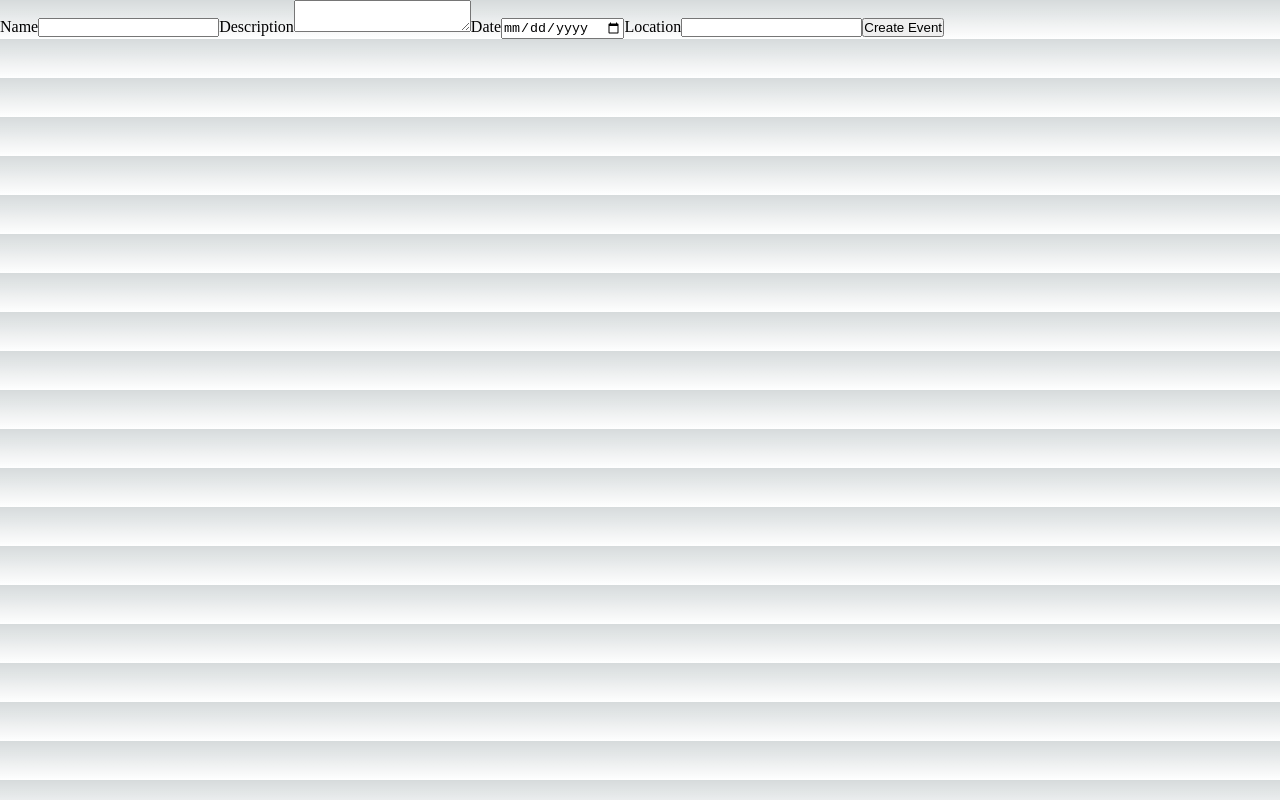
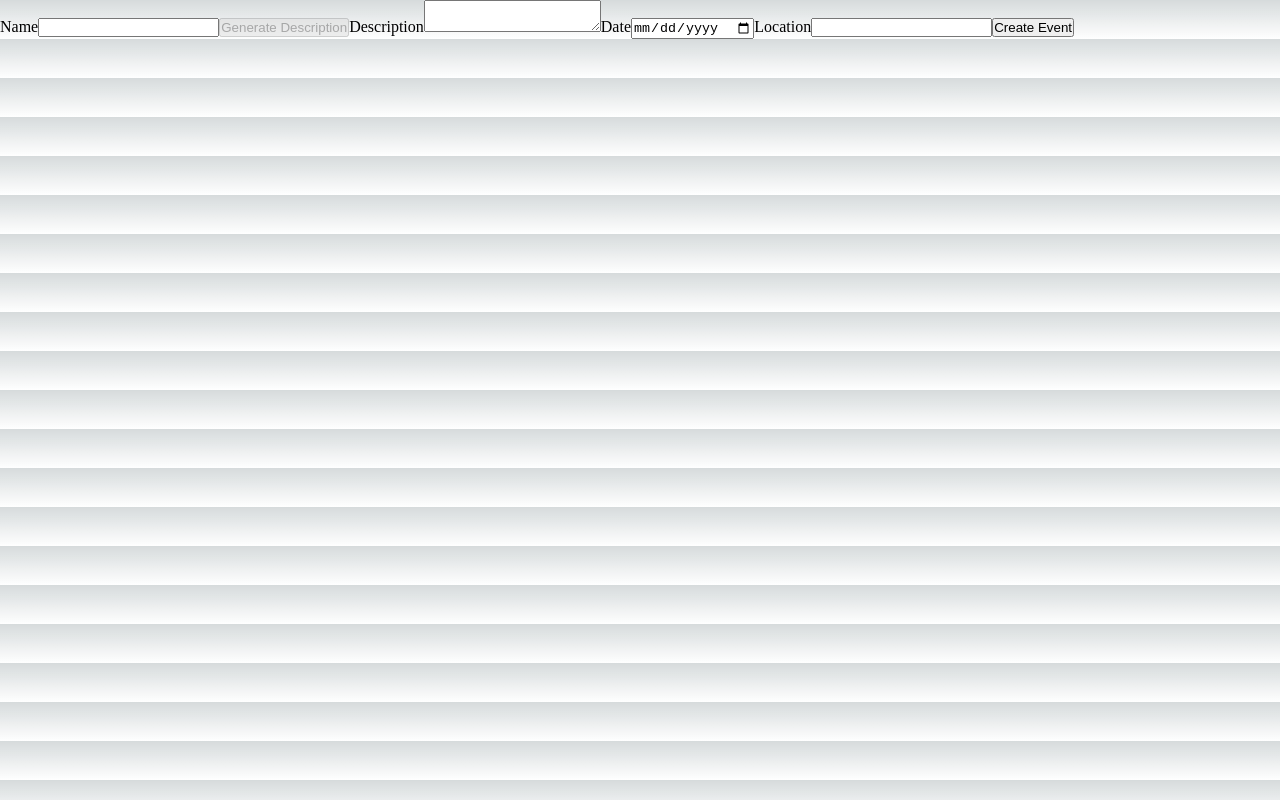
Before and after one commit to MisterNooblet/next-invite, a Next.js app: page /components/NewEvent in a window 1280 px wide. Built offline with nearby package versions, Linux system fonts and the light colour scheme.

Commit message:
attendee page converted to sql and ai description

```diff
--- a/package.json
+++ b/package.json
@@ -9,6 +9,8 @@
     "lint": "next lint"
   },
   "dependencies": {
+    "@google/maps": "^1.1.3",
+    "@googlemaps/google-maps-services-js": "^3.3.29",
     "@types/node": "18.16.3",
     "@types/react": "18.2.0",
     "@types/react-dom": "18.2.1",
@@ -16,9 +18,11 @@
     "dtgreeter": "^1.0.1",
     "eslint": "8.39.0",
     "eslint-config-next": "13.3.2",
+    "googleapis": "^118.0.0",
     "mongoose": "^7.1.0",
     "mysql2": "^3.2.4",
     "next": "13.3.2",
+    "openai": "^3.2.1",
     "qs": "^6.11.1",
     "react": "18.2.0",
     "react-dom": "18.2.0",
--- a/src/pages/api/attendee/[aid].tsx
+++ b/src/pages/api/attendee/[aid].tsx
@@ -1,17 +1,21 @@
 import type { NextApiRequest, NextApiResponse } from 'next';
-import connectDB from '../utils/connectDB';
-import Event from '../models/event';
-import Attendee from '../models/attendee';
-connectDB();
+import db from '../utils/connectMySql';
 
 export default async function handler(req: NextApiRequest, res: NextApiResponse): Promise<void> {
   const { aid } = req.query;
   switch (req.method) {
     case 'GET':
       try {
-        let attendee = await Attendee.findById(aid).populate('eventId');
+        const q = `SELECT * FROM attendee where id = ${aid}`;
+        let [attendee] = await (await db).query(q);
+        //@ts-ignore
+        attendee = attendee[0];
+        //@ts-ignore
+        const q2 = `SELECT * FROM events where uniqueId = ${attendee.eventId}`;
+        let [event] = await (await db).query(q2);
+        //@ts-ignore
+        attendee.event = event[0];
         console.log(attendee);
-
         res.status(200).json(attendee);
       } catch (err) {
         res.status(500).json({ error: err });
@@ -19,12 +23,10 @@ export default async function handler(req: NextApiRequest, res: NextApiResponse)
       break;
     case 'PUT':
       try {
-        console.log(req.body);
-        const attendee = await Attendee.findByIdAndUpdate(aid, req.body, {
-          new: true,
-          runValidators: true,
-        });
-        res.status(201).json(attendee);
+        const q = `UPDATE attendee SET isComing = ${req.body.isComing}, extraGuests = ${req.body.extraGuests} WHERE id = ${aid}`;
+        let [attendee] = await (await db).query(q);
+        //@ts-ignore
+        res.status(201).json(attendee[0]);
       } catch (err) {
         res.status(500).json({ error: err });
       }
--- /dev/null
+++ b/src/pages/api/description.ts
@@ -0,0 +1,79 @@
+import { Configuration, OpenAIApi } from 'openai';
+import { NextApiRequest, NextApiResponse } from 'next';
+
+const configuration = new Configuration({
+  apiKey: process.env.JAPETTA_API,
+});
+const openai = new OpenAIApi(configuration);
+
+export default async function handler(req: NextApiRequest, res: NextApiResponse): Promise<void> {
+  switch (req.method) {
+    case 'POST':
+      if (!configuration.apiKey) {
+        res.status(500).json({
+          error: {
+            message: 'OpenAI API key not configured, please follow instructions in README.md',
+          },
+        });
+
+        const name = req.body.name;
+        if (name.trim().length === 0) {
+          res.status(400).json({
+            error: {
+              message: 'Please enter a valid name',
+            },
+          });
+          return;
+        }
+
+        return;
+      }
+
+      try {
+        const completion = await openai.createCompletion({
+          model: 'text-davinci-003',
+          prompt: generatePrompt(req.body.name),
+          temperature: 0.2,
+          max_tokens: 60,
+        });
+        res.status(200).json({ description: completion.data.choices[0].text });
+      } catch (error: OpenAiError | any) {
+        // Consider adjusting the error handling logic for your use case
+        if (error.response) {
+          console.error(error.response.status, error.response.data);
+          res.status(error.response.status).json(error.response.data);
+        } else {
+          console.error(`Error with OpenAI API request: ${error.message}`);
+          res.status(500).json({
+            error: {
+              message: 'An error occurred during your request.',
+            },
+          });
+        }
+      }
+      break;
+    default:
+      res.status(405).json({ error: 'Method not supported' });
+      break;
+  }
+}
+
+interface OpenAiError {
+  response: {
+    status: number;
+    data: {
+      error: {
+        message: string;
+      };
+    };
+  };
+}
+
+function generatePrompt(event: string) {
+  const capitalizedAnimal = event[0].toUpperCase() + event.slice(1).toLowerCase();
+  return `Suggest a (60 word) description for an event.
+Event: Johns and janes wedding
+Description: Get ready to join us for an exciting and unforgettable event! We are thrilled to invite you to celebrate Johns and janes wedding with us. We are so excited to share this special day with you!
+Event: ${event}
+Description:`;
+}
--- a/src/pages/api/event/[eid].tsx
+++ b/src/pages/api/event/[eid].tsx
@@ -75,8 +75,6 @@ GROUP BY
               //@ts-ignore
               `https://next-invite-bay.vercel.app/attendee/${response.insertId}`
             );
-
-            console.log(response);
           }
         }
         res.status(201).json(event);
--- /dev/null
+++ b/src/pages/api/places.ts
@@ -0,0 +1,29 @@
+import { Client } from '@googlemaps/google-maps-services-js';
+import { NextApiRequest, NextApiResponse } from 'next';
+
+export default async function handler(req: NextApiRequest, res: NextApiResponse): Promise<void> {
+  const client = new Client({});
+  switch (req.method) {
+    case 'POST':
+      const input = req.body.address;
+
+      const response = await client.placeAutocomplete({
+        params: {
+          input: input,
+          key: process.env.GOOGLE_API || '',
+        },
+        timeout: 1000, // milliseconds
+      });
+      const predictions = response.data.predictions.map((prediction: { description: any; place_id: any }) => {
+        return {
+          description: prediction.description,
+          place_id: prediction.place_id,
+        };
+      });
+      res.send(predictions);
+      break;
+    default:
+      res.status(405).json({ error: 'Method not supported' });
+      break;
+  }
+}
--- a/src/pages/api/utils/connectMySql.ts
+++ b/src/pages/api/utils/connectMySql.ts
@@ -1,7 +1,5 @@
 import mysql from 'mysql2/promise';
 
-const environment = process.env.NODE_ENV;
-console.log(environment);
 const db = mysql.createConnection({
   host: process.env.SQL_HOST,
   port: Number(process.env.SQL_PORT),
--- a/src/pages/components/NewEvent.tsx
+++ b/src/pages/components/NewEvent.tsx
@@ -1,16 +1,55 @@
-import React from 'react';
+import React, { useState } from 'react';
 import { useRouter } from 'next/router';
+import axios from 'axios';
 
 const NewEvent = () => {
   const router = useRouter();
+  const [address, setAddress] = useState('');
+  const [predictions, setPredictions] = useState([]);
+  const [description, setDescription] = useState('');
+  const [name, setName] = useState('');
+  const [disabledButton, setDisabledButton] = useState(true);
+
+  const handleAddressChange = async (e: React.ChangeEvent<HTMLInputElement>) => {
+    setAddress(e.target.value);
+    if (e.target.value.length > 3) {
+      const response = await axios.post('/api/places', {
+        address: e.target.value,
+      });
+      setPredictions(response.data);
+    } else {
+      setPredictions([]);
+    }
+  };
+
+  const handleGenerate = async () => {
+    setDisabledButton(true);
+    const response = await axios.post('/api/description', {
+      name: name,
+    });
+    setDescription(response.data.description);
+  };
+
+  const handleNameChage = (e: React.ChangeEvent<HTMLInputElement>) => {
+    setName(e.target.value);
+    if (e.target.value.length > 3) {
+      setDisabledButton(false);
+    } else {
+      setDisabledButton(true);
+    }
+  };
+
+  const handlePredictionSelect = (prediction: { description: React.SetStateAction<string> }) => {
+    setAddress(prediction.description);
+    setPredictions([]);
+  };
 
   const handleSubmit = async (event: React.FormEvent<HTMLFormElement>) => {
     event.preventDefault();
-    const { title, description, date, location } = event.currentTarget;
+    const { date, location } = event.currentTarget;
     const body = {
-      // @ts-ignore
-      name: title.value,
-      description: description.value,
+      name: name,
+      description: description,
       date: date.value,
       location: location.value,
     };
@@ -28,13 +67,32 @@ const NewEvent = () => {
   return (
     <form onSubmit={handleSubmit}>
       <label htmlFor="title">Name</label>
-      <input type="text" name="title" id="title" />
+      <input type="text" name="title" id="title" value={name} onChange={handleNameChage} />
+      <button type="button" disabled={disabledButton} onClick={handleGenerate}>
+        Generate Description
+      </button>
       <label htmlFor="description">Description</label>
-      <textarea name="description" id="description" />
+      <textarea
+        name="description"
+        id="description"
+        value={description}
+        onChange={(e) => {
+          setDescription(e.target.value);
+        }}
+      />
       <label htmlFor="date">Date</label>
       <input type="date" name="date" id="date" />
       <label htmlFor="location">Location</label>
-      <input type="text" name="location" id="location" />
+      <input type="text" name="location" id="location" value={address} onChange={handleAddressChange} />
+      {predictions.length > 0 && (
+        <ul>
+          {predictions.map((prediction: { description: any; place_id: any }) => (
+            <li key={prediction.place_id} onClick={() => handlePredictionSelect(prediction)}>
+              {prediction.description}
+            </li>
+          ))}
+        </ul>
+      )}
       <button type="submit">Create Event</button>
     </form>
   );
--- a/src/pages/event/[eid].tsx
+++ b/src/pages/event/[eid].tsx
@@ -25,7 +25,6 @@ const Event = () => {
     const getEvent = async () => {
       try {
         const response = await axios.get<EventExtended>(`/api/event/${eid}`);
-        console.log(response);
         setEvent(response.data);
       } catch (error) {
         console.error(error);
```
Also changed, not shown: src/pages/api/events.ts (+0 -31 lines), src/pages/attendee/[aid].tsx (+3 -4 lines), 1 other file (tests, documents, lock files or other folders).
